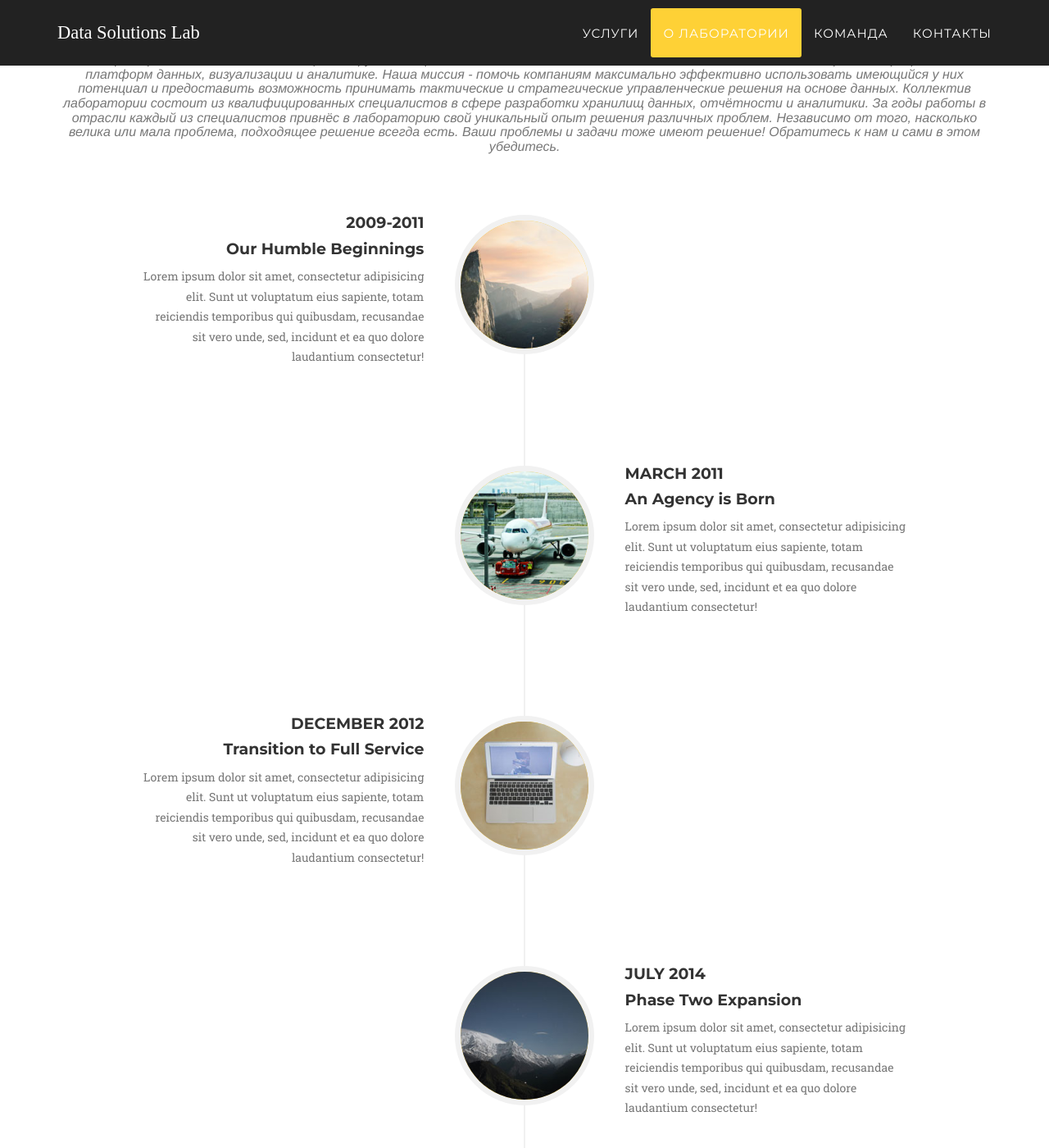
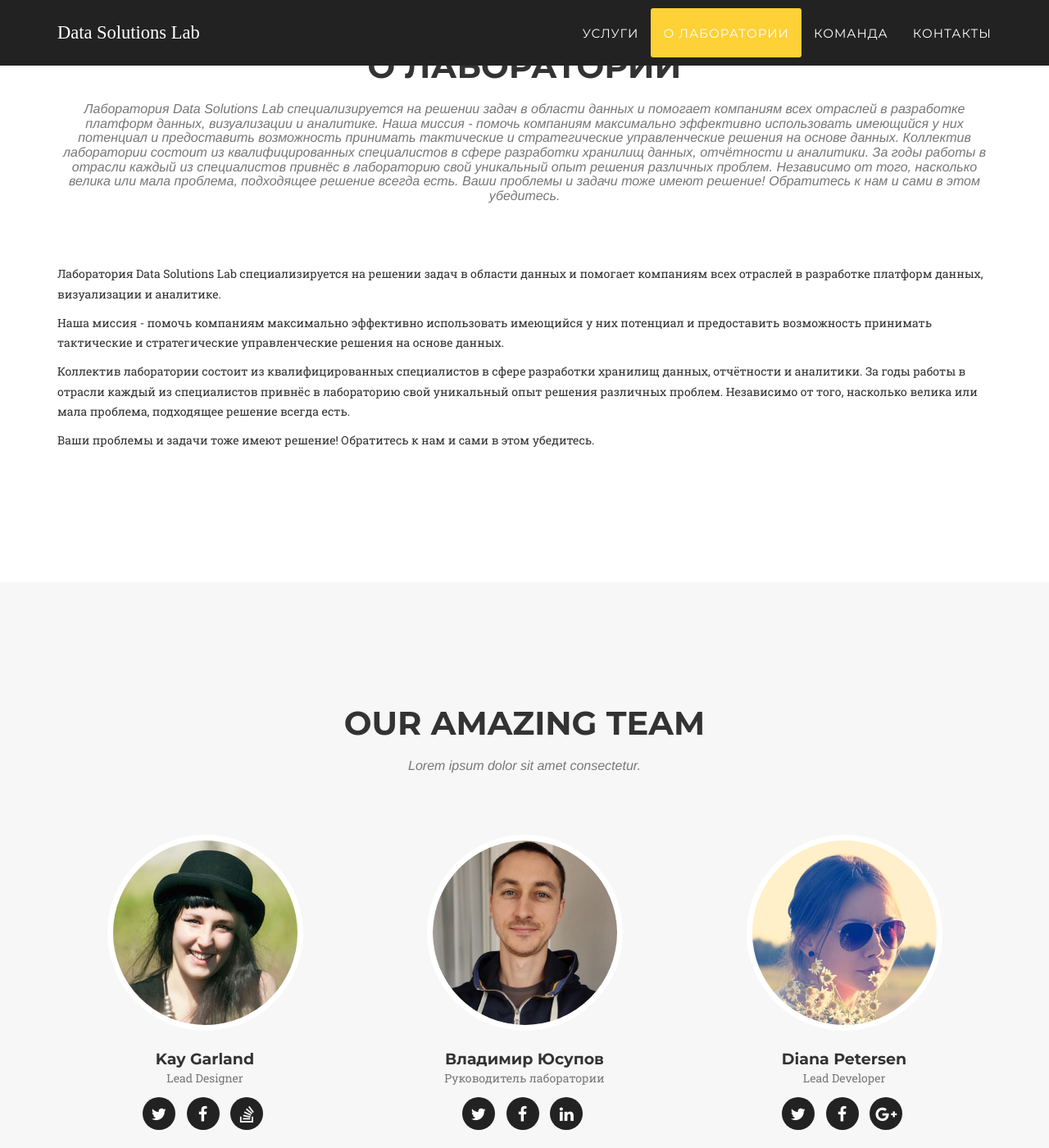
Before and after one commit to techwritex/datasolutionslab, a Jekyll site: the page built from index.html, in a window 1280 px wide and 1400 px high, scrolled down 2886 px. Shown: the whole window at 82% size. Built offline with Jekyll 4.4.1, drawn with Linux system fonts in a browser that asks for light colours; some web fonts are replaced; some of the changed text lies outside the part shown.

Commit message:
v 0.1.23

```diff
--- a/_includes/about.html
+++ b/_includes/about.html
@@ -15,7 +15,11 @@
             </div>
             <div class="row">
                 <div class="col-lg-12">
-                    <ul class="timeline">
+                    <p>Лаборатория Data Solutions Lab специализируется на решении задач в области данных и помогает компаниям всех отраслей в разработке платформ данных, визуализации и аналитике.</p>
+                    <p>Наша миссия - помочь компаниям максимально эффективно использовать имеющийся у них потенциал и предоставить возможность принимать тактические и стратегические управленческие решения на основе данных. </p>
+                    <p>Коллектив лаборатории состоит из квалифицированных специалистов в сфере разработки хранилищ данных, отчётности и аналитики. За годы работы в отрасли каждый из специалистов привнёс в лабораторию свой уникальный опыт решения различных проблем. Независимо от того, насколько велика или мала проблема, подходящее решение всегда есть. </p>
+                    <p>Ваши проблемы и задачи тоже имеют решение! Обратитесь к нам и сами в этом убедитесь.</p>
+                    <!-- <ul class="timeline">
                         <li>
                             <div class="timeline-image">
                                 <img class="img-circle img-responsive" src="img/about/1.jpg" alt="">
@@ -79,7 +83,7 @@
                                     <br>Story!</h4>
                             </div>
                         </li>
-                    </ul>
+                    </ul> -->
                 </div>
             </div>
         </div>
--- a/_includes/header.html
+++ b/_includes/header.html
@@ -44,8 +44,8 @@
     <header>
         <div class="container">
             <div class="intro-text">
-                <div class="intro-heading">Нужна помощь с данными?</div>
-                <div class="intro-lead-in">Лаборатория Data Solutions Lab специализируется на решениях в области данных.</div>
+                <div class="intro-heading">Превратите данные в ценность</div>
+                <div class="intro-lead-in">Качественные данные - один из ключевых элементов успеха для любой компании. Чем лучше данные, тем лучше бизнес.</div>
                 <!-- <div class="intro-heading">Превратите Ваши данные в ценность</div> -->
                 <a href="#contact" class="page-scroll btn btn-xl">Получить консультацию</a>
             </div>
```
